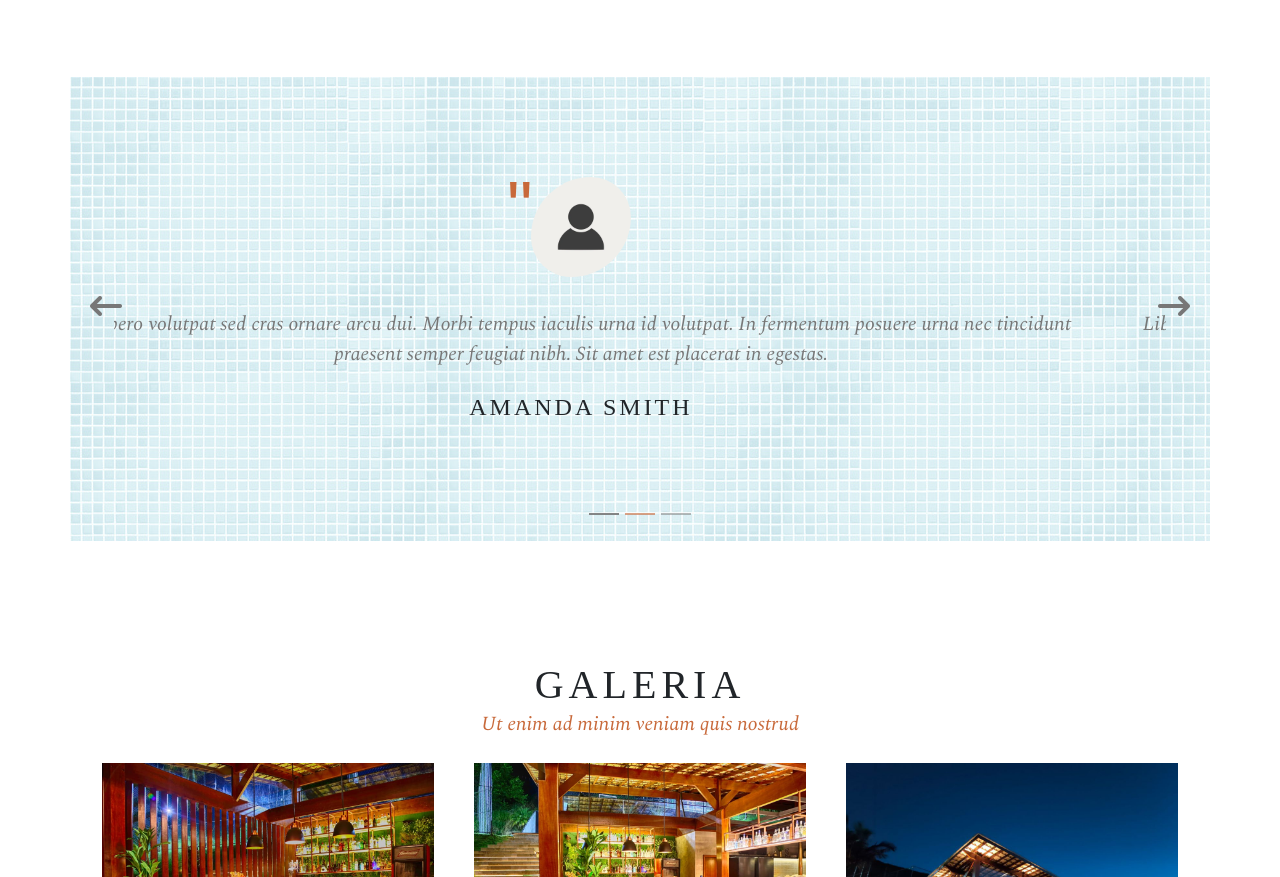
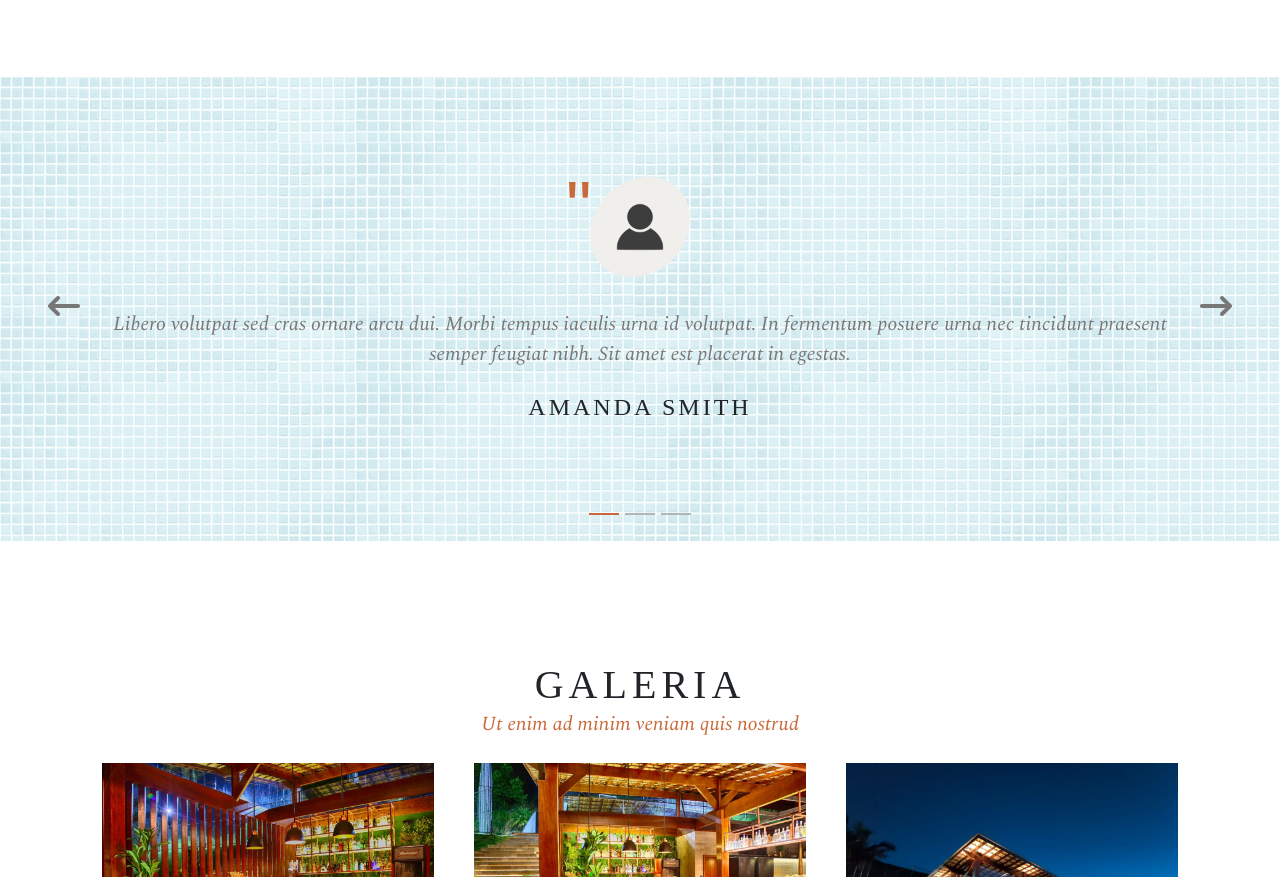
Before and after one commit to MatheusBard/sitio-iezzi-v2, a plain HTML site: page index.html in a window 1280 px wide. Shown: the part 1306-2183 px from the top of the page. Drawn offline with nearby package versions, Linux system fonts and the light colour scheme; a web font is replaced by a local one.

Commit message:
refeito o carrossel com comentarios

```diff
--- a/css/style.css
+++ b/css/style.css
@@ -175,7 +175,7 @@ h1, h2, h3, h4, h5 {
   align-items: center;
 }
 
-.comentarios::before {
+#comentarios::before {
   content: '';
   position: absolute;
   inset: 0;
@@ -184,7 +184,7 @@ h1, h2, h3, h4, h5 {
 }
 
 .comentario {
-  position: relative;
+  display: flex;
   flex-direction: column;
   align-items: center;
   padding-top: 6.25rem;
@@ -282,54 +282,49 @@ h1, h2, h3, h4, h5 {
 }
 
 /* -- Bootstrap customizado -- */
-.carousel-item.active,
-.carousel-item.carousel-item-start {
-  display: flex !important;
-}
-
-.carousel-control-next,
-.carousel-control-prev {
+#comentarios > .carousel-control-next,
+#comentarios > .carousel-control-prev {
   display: none;
-  position: relative;
-  inset: auto;
   width: fit-content;
   font-size: 2rem;
   opacity: 1;
 }
 
-.carousel-control-next,
-.carousel-control-next:hover,
-.carousel-control-next:focus,
-.carousel-control-prev,
-.carousel-control-prev:hover,
-.carousel-control-prev:focus {
+#comentarios > .carousel-control-next,
+#comentarios > .carousel-control-next:hover,
+#comentarios > .carousel-control-next:focus,
+#comentarios > .carousel-control-prev,
+#comentarios > .carousel-control-prev:hover,
+#comentarios > .carousel-control-prev:focus {
   color: var(--clr-gray);
 }
 
-.carousel-control-next {
+#comentarios > .carousel-control-next {
+  padding-right: 2rem;
   transform: translateX(-25%);
   transition: transform 200ms ease-in-out;
 }
 
-.carousel-control-prev {
+#comentarios > .carousel-control-prev {
+  padding-left: 2rem;
   transform: translateX(25%);
   transition: transform 200ms ease-in-out;
 }
 
-.carousel-control-next:hover {
+#comentarios > .carousel-control-next:hover {
   transform: translateX(0%);
 }
 
-.carousel-control-prev:hover {
+#comentarios > .carousel-control-prev:hover {
   transform: translateX(0%);
 }
 
-.carousel-indicators [data-bs-target] {
+#comentarios > .carousel-indicators [data-bs-target] {
   height: 2px;
   background-color: var(--clr-gray);
 }
 
-.carousel-indicators [aria-current="true"] {
+#comentarios > .carousel-indicators [aria-current="true"] {
   background-color: var(--clr-orange);
 }
 /* --------------------------- */
@@ -381,6 +376,10 @@ h1, h2, h3, h4, h5 {
     flex-direction: row;
   }
 
+  .comentario {
+    --inline-padding: 5.25rem;
+  }
+
   .img-grid__item {
     width: 33.333%;
   }
@@ -390,8 +389,8 @@ h1, h2, h3, h4, h5 {
     flex-basis: 33.333%;
   }
 
-  .carousel-control-next,
-  .carousel-control-prev {
+  #comentarios > .carousel-control-next,
+  #comentarios > .carousel-control-prev {
     display: block;
   }
 }
--- a/index.html
+++ b/index.html
@@ -83,32 +83,33 @@
       </div>
     </section>
     <div class="video"></div>
-    <div id="comentarios" class="container comentarios carousel slide" data-bs-ride="carousel">
+    <div id="comentarios" class="carousel slide" data-bs-ride="true">
       <div class="carousel-indicators">
         <button type="button" data-bs-target="#comentarios" data-bs-slide-to="0" class="active" aria-current="true" aria-label="Slide 1"></button>
         <button type="button" data-bs-target="#comentarios" data-bs-slide-to="1" aria-label="Slide 2"></button>
         <button type="button" data-bs-target="#comentarios" data-bs-slide-to="2" aria-label="Slide 3"></button>
       </div>
-      <button class="carousel-control-prev" type="button" data-bs-target="#comentarios" data-bs-slide="prev">
-        <i class="fa-solid fa-arrow-left-long"></i>
-        <span class="visually-hidden">Previous</span>
-      </button>
       <div class="carousel-inner">
-        <div class="comentario carousel-item active">
+        <div class="carousel-item active">
+          <div class="comentario">
             <div class="comentario__usuario-img">
               <img src="./assets/imgs/profile-pic-placeholder.jpg" alt="">
             </div>
             <p class="text-center comentario__texto">Libero volutpat sed cras ornare arcu dui. Morbi tempus iaculis urna id volutpat. In fermentum posuere urna nec tincidunt praesent semper feugiat nibh. Sit amet est placerat in egestas.</p>
             <h5 class="comentario__usuario-nome">Amanda Smith</h5>
           </div>
-        <div class="comentario carousel-item">
+        </div>
+        <div class="carousel-item">
+          <div class="comentario">
             <div class="comentario__usuario-img">
               <img src="./assets/imgs/profile-pic-placeholder.jpg" alt="">
             </div>
             <p class="text-center comentario__texto">Libero volutpat sed cras ornare arcu dui. Morbi tempus iaculis urna id volutpat. In fermentum posuere urna nec tincidunt praesent semper feugiat nibh. Sit amet est placerat in egestas.</p>
             <h5 class="comentario__usuario-nome">Gertrudes Neves</h5>
           </div>
-        <div class="comentario carousel-item">
+        </div>
+        <div class="carousel-item">
+          <div class="comentario">
             <div class="comentario__usuario-img">
               <img src="./assets/imgs/profile-pic-placeholder.jpg" alt="">
             </div>
@@ -116,7 +117,14 @@
             <h5 class="comentario__usuario-nome">Penelope Charmosa</h5>
           </div>
         </div>
+      </div>
+      <button class="carousel-control-prev" type="button" data-bs-target="#comentarios" data-bs-slide="prev">
+        <!-- <span class="carousel-control-prev-icon" aria-hidden="true"></span> -->
+        <i class="fa-solid fa-arrow-left-long"></i>
+        <span class="visually-hidden">Previous</span>
+      </button>
       <button class="carousel-control-next" type="button" data-bs-target="#comentarios" data-bs-slide="next">
+        <!-- <span class="carousel-control-next-icon" aria-hidden="true"></span> -->
         <i class="fa-solid fa-arrow-right-long"></i>
         <span class="visually-hidden">Next</span>
       </button>
```
Also changed, not shown: assets/imgs/h1-slide/h1-slide-1-mobile-text.png (added), assets/imgs/h1-slide/h1-slide-1-text.png (added), assets/imgs/h1-slide/h1-slide-2-mobile-text.png (added), assets/imgs/h1-slide/h1-slide-2-text.png (added), assets/imgs/h1-slide/h1-slide-3-mobile-text.png (added), assets/imgs/h1-slide/h1-slide-3-text.png (added). Lines whose indentation alone changed are shown as unchanged.
